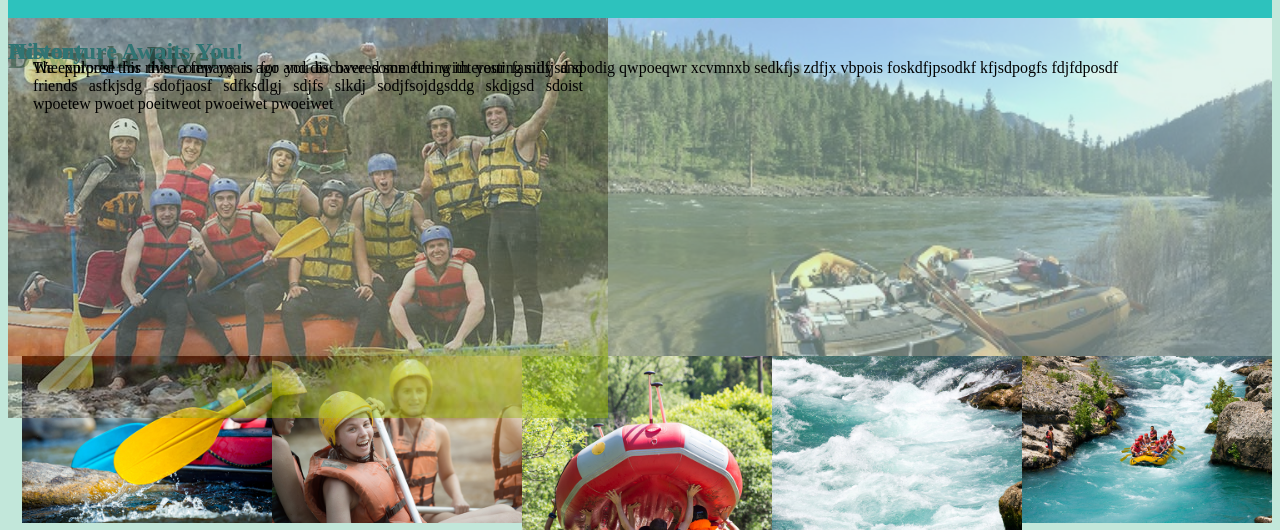
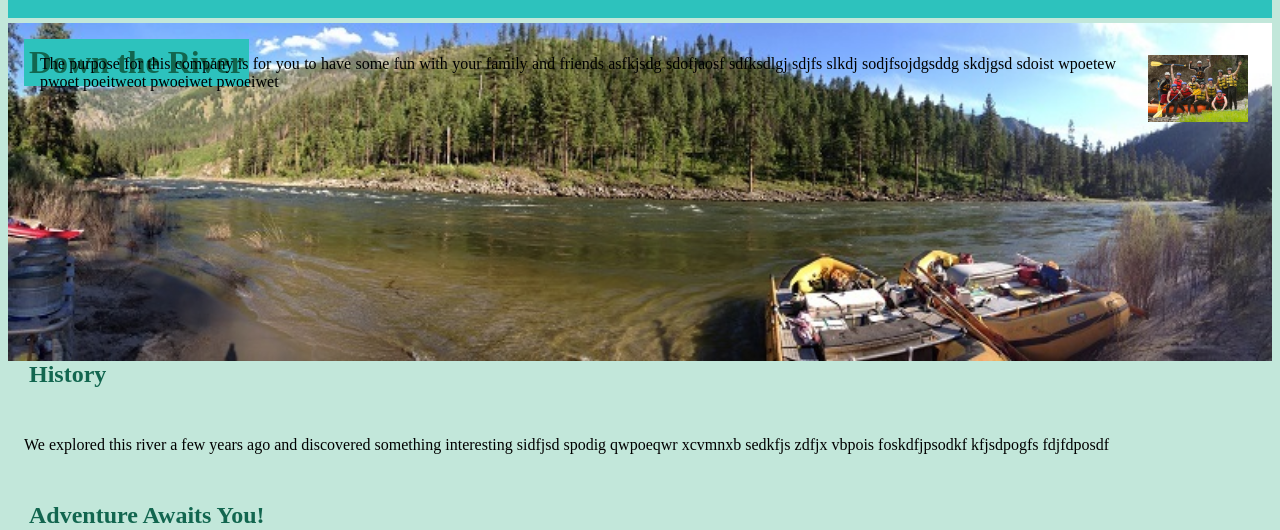
Before and after one commit to JairAnaya/wdd130, a plain HTML site: page wwr/about.html in a window 1280 px wide. Shown: the part 270-800 px from the top of the page. Drawn offline with Linux system fonts and the light colour scheme; a web font is replaced by a local one.

Commit message:
Add files via upload

```diff
--- a/wwr/about.html
+++ b/wwr/about.html
@@ -34,10 +34,15 @@
             <section>
                 <h2>Adventure Awaits You!</h2>
                 <img src="images/adventure1.jpg" alt="Blue water">
+                <p>Blue water</p>
                 <img src="images/adventure2.jpg" alt="Space for big families">
+                <p>Big families</p>
                 <img src="images/adventure3.jpg" alt="People happy">
+                <p>Happy experience</p>
                 <img src="images/adventure4.png" alt="Smiling">
+                <p>Time for fun</p>
                 <img src="images/adventure5.jpg" alt="Water">
+                <p>Down the River</p>
             </section>
         </main>
         <footer>
--- a/wwr/styles/rafting.css
+++ b/wwr/styles/rafting.css
@@ -16,16 +16,20 @@
 section img {
     width: 250px;
     height: auto;
+    clear: both;
+    float: right;
 }
 
-h1, h2 {
+h1 {
     position: absolute;
     font-family: var(--heading-font);
-    color: var(--primary-color);
-    text-align: justify;
-}
-header {
+    color: var(--nav-link-color);
+    padding: 5px;
+    margin: 1rem;
+    border: #307473;
+    background-color: var(--accent1-color);
     clear: both;
+    text-align: center;
 }
 
 main img {
@@ -33,7 +37,9 @@ main img {
 }
 
 article {
+    align-items: center;
     position: absolute;
+    clear: both;
 }
 
 header {
@@ -43,12 +49,27 @@ header {
 
 p {
     text-align: justify;
-    position: absolute;
-    padding: 25px;
+    padding: 1rem;
+    border: 1px;
+    color: #000000;
 }
 
 a {
     text-decoration: none;
+}
+
+article p {
+    margin: 1rem;
+    padding: 1rem;
+}
+
+h2 {
+    position: relative;
+    color: var(--nav-link-color);
+    float: center;
+    text-align: left;
+    padding: 1rem;
+    margin: 5px;
 }
 
 footer {
@@ -59,10 +80,24 @@ footer img {
     width: 25px;
 }
 
+article img {
+    width: 3px;
+    float: right;
+    margin: 1rem;
+    padding: 1rem;
+}
+
+.hero article img {
+    width: 100px;
+    height: auto;
+    float: right;
+}
+
 .hero img {
-    opacity: 50%;
     position: relative;
     display: block;
     width: 100%;
     height: auto;
+    clear: both;
+
 }
```
